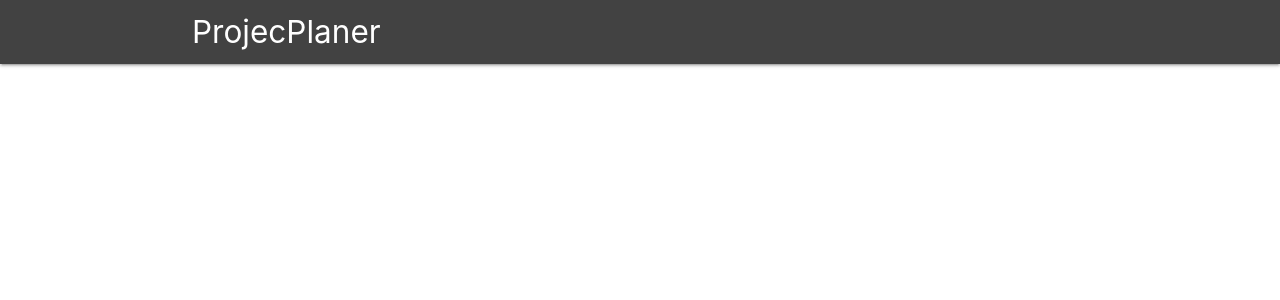
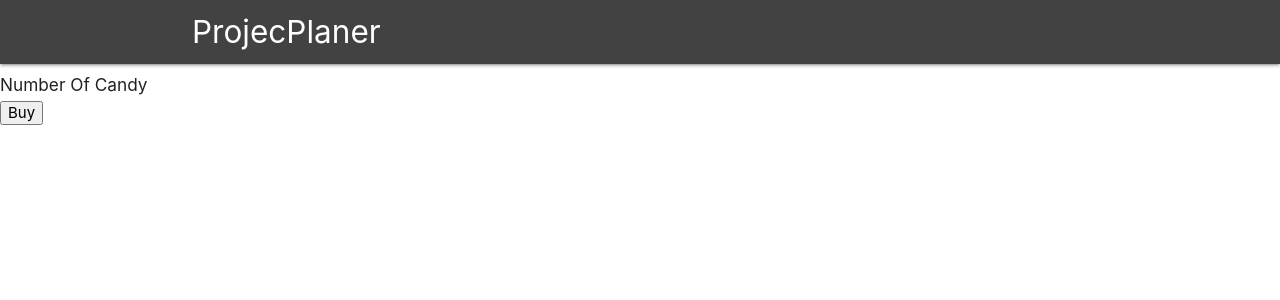
Before and after one commit to DebarunMitra/ProjectManager_UsingReactRedux, a React (Create React App) app in the folder client/: page / in a window 1280 px wide. Shown: the top 300 px of the page. Built offline with nearby package versions, Linux system fonts and the light colour scheme.

Commit message:
preparing react application

```diff
--- a/client/package.json
+++ b/client/package.json
@@ -9,6 +9,7 @@
     "axios": "^0.21.4",
     "react": "^16.14.0",
     "react-dom": "^16.14.0",
+    "react-redux": "^7.2.5",
     "react-router-dom": "^5.3.0",
     "react-scripts": "3.3.0",
     "redux": "^4.1.1",
--- a/client/src/App.js
+++ b/client/src/App.js
@@ -1,6 +1,7 @@
 import React, { Component } from 'react';
 import {BrowserRouter} from 'react-router-dom';
 import Navbar from './components/layout/Navbar';
+import CandyContainer from './components/layout/CandyContainer';
 
 class App extends Component {
   render(){
@@ -8,6 +9,7 @@ class App extends Component {
       <BrowserRouter>
          <div>
             <Navbar />
+            <CandyContainer />
          </div>
       </BrowserRouter>
    );
--- /dev/null
+++ b/client/src/components/layout/CandyContainer.js
@@ -0,0 +1,14 @@
+import React from 'react';
+
+const CandyContainer = () => ({
+  render(){
+    return (
+      <div>
+        <h6>Number Of Candy</h6>
+        <button>Buy</button>
+      </div>
+    );
+  }
+});
+
+export default CandyContainer;
```
Also changed, not shown: 1 other file (tests, documents, lock files or other folders).
